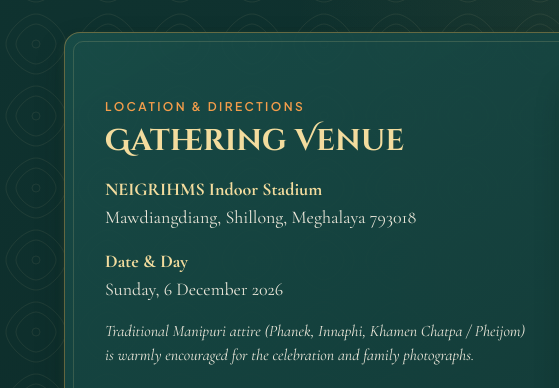
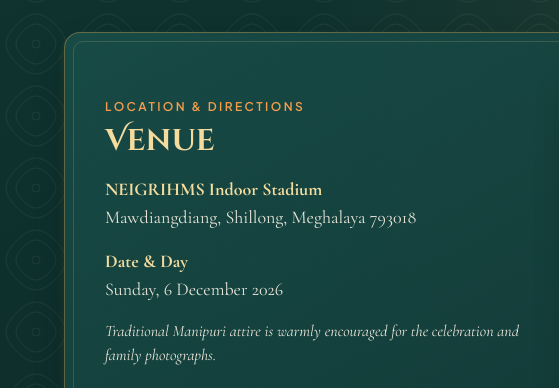
Before and after one commit to Maxxmeghalayaphilharmonicsociety/ningolchakkoubaneigrihms, a plain HTML site: page index2.html in a window 1280 px wide. Shown: the part 2187-2575 px from the top of the page, 0-559 px from the left. Drawn offline with nearby package versions, Linux system fonts and the light colour scheme.

Commit message:
Update index2.html

```diff
--- a/index2.html
+++ b/index2.html
@@ -411,7 +411,7 @@
         <!-- Venue Details (5 cols) -->
         <div class="lg:col-span-5">
           <p class="font-sans text-xs uppercase tracking-[0.2em] text-marigold-soft font-semibold mb-2">Location &amp; Directions</p>
-          <h2 class="font-display text-2xl sm:text-3xl font-bold text-festiveGold-light mb-4">Gathering Venue</h2>
+          <h2 class="font-display text-2xl sm:text-3xl font-bold text-festiveGold-light mb-4">Venue</h2>
 
           <div class="space-y-4 font-serif text-lg text-bamboo-light/95 mb-6">
             <p>
@@ -423,7 +423,7 @@
               Sunday, 6 December 2026
             </p>
             <p class="text-base text-bamboo-DEFAULT italic">
-              Traditional Manipuri attire (Phanek, Innaphi, Khamen Chatpa / Pheijom) is warmly encouraged for the celebration and family photographs.
+              Traditional Manipuri attire is warmly encouraged for the celebration and family photographs.
             </p>
           </div>
 
```
